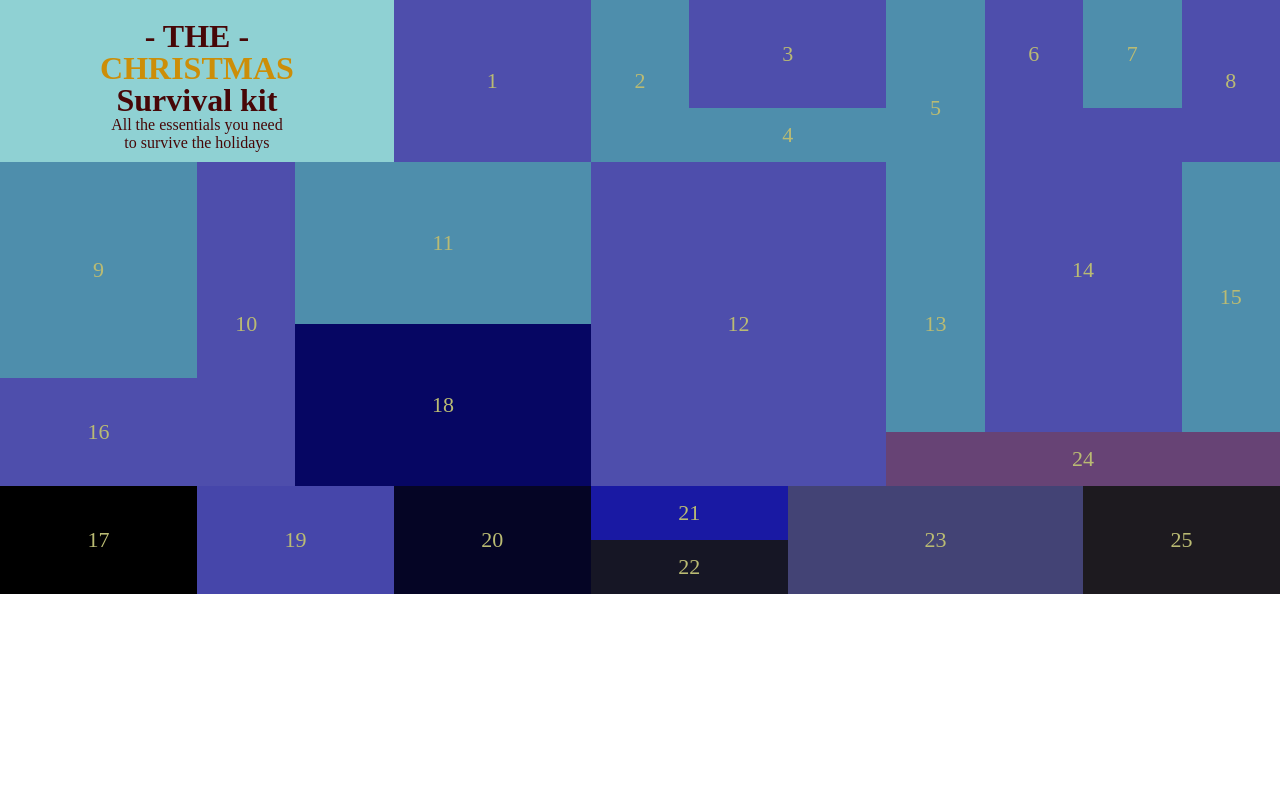
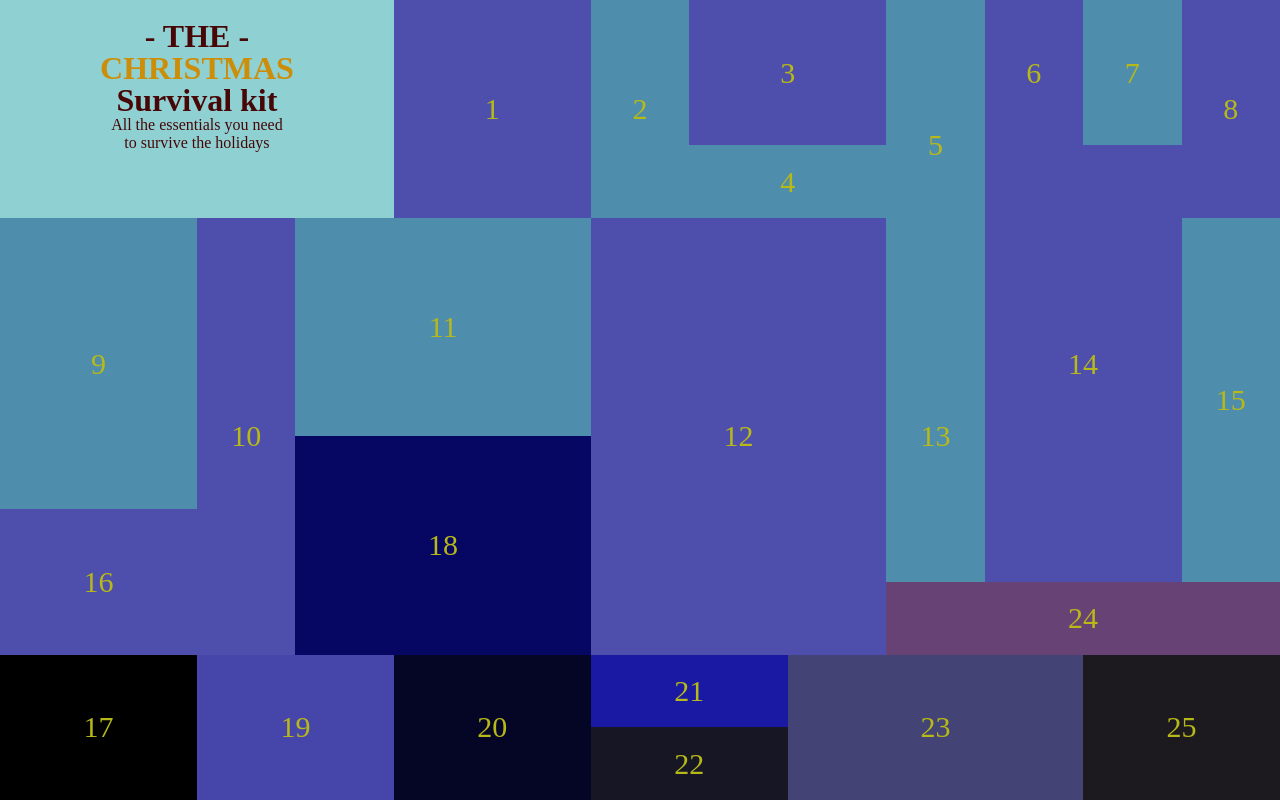
Before and after one commit to FedericaI7/AdventCalendar, a React (Vite) app: page / in a window 1280 px wide. Built offline with nearby package versions, Linux system fonts and the light colour scheme; a web font is replaced by a local one.

Commit message:
Style: add media query

```diff
--- a/src/components/boxes/index.css
+++ b/src/components/boxes/index.css
@@ -1,44 +1,41 @@
 @import url("https://fonts.googleapis.com/css2?family=Noto+Sans:wght@400;500;600;700;800&display=swap");
 
 .Boxes {
-  display: grid;
-  /* grid-template-columns: 80px repeat(12, 1fr); */
-  grid-template-rows: repeat(11, 1fr);
-  grid-template-columns: repeat(13, 1fr);
-  grid-template-rows: repeat(11, 1fr);
-  height: 100%;
-  width: 100%;
+  display: flex;
+  flex-direction: column;
+  flex-wrap: wrap;
 }
 
 .Boxes__text {
-  grid-row: 1 / 4;
-  grid-column: 1 / 5;
+  /* display: flex; */
+  justify-content: center;
+  align-items: center;
   background-color: rgb(143, 209, 211);
   color: rgb(71, 7, 7);
   padding: 10px;
   text-align: center;
 }
 
+/* Modal Card Open */
+
 .Gift {
-  position: absolute;
-  top: 0;
-  left: 0;
+  position: fixed;
   width: 100%;
-  height: 100%;
   display: flex;
   align-items: center;
   justify-content: center;
-  /* background: rgba(0, 0, 0, 0.5); */
 }
 
 .Gift__card {
   background-color: rgb(211, 167, 167);
   padding: 40px;
   display: flex;
+  flex-direction: column;
+  align-items: center;
   gap: 30px;
   width: 50rem;
+  max-width: 90%; /* Aggiungi questa regola per mantenere la larghezza massima del 90% della finestra */
   overflow: auto;
-  position: relative;
 }
 
 .Gift__card p {
@@ -48,8 +45,8 @@
 
 .Gift__close {
   position: absolute;
-  top: 8px;
-  right: 10px;
+  top: 2px;
+  right: 40px;
   color: rgb(0, 0, 0);
   font-weight: bold;
   font-size: 25px;
@@ -62,6 +59,8 @@
   object-fit: cover;
 }
 
+/* End Modal Card */
+
 .Boxes__text h1 {
   padding-top: 10px;
   line-height: 32px;
@@ -72,13 +71,12 @@
 }
 
 .box {
-  display: flex;
-  justify-content: center;
-  align-items: center;
   cursor: pointer;
   font-size: 22px;
-  color: rgb(186, 187, 115);
+  color: rgb(183, 185, 24);
   border: none;
+  max-width: 100%;
+  height: 9.375rem;
 }
 
 .box__1 {
@@ -227,3 +225,57 @@
   grid-column: 12/ 14;
   background-color: rgb(29, 26, 31);
 }
+
+@media only screen and (min-width: 600px) {
+  .Boxes {
+    display: grid;
+    grid-template-rows: repeat(11, minmax(40px, 1fr));
+    grid-template-columns: repeat(13, minmax(80px, 1fr));
+    height: 100vh;
+    width: 100%;
+  }
+  .Boxes__text {
+    grid-row: 1 / 4;
+    grid-column: 1 / 5;
+    background-color: rgb(143, 209, 211);
+    padding: 10px;
+    text-align: center;
+  }
+  .box {
+    font-size: 30px;
+    height: auto;
+  }
+
+  .Gift {
+    position: absolute;
+    top: 0;
+    left: 0;
+    width: 100%;
+    height: 100%;
+    display: flex;
+    align-items: center;
+    justify-content: center;
+    /* background: rgba(0, 0, 0, 0.5); */
+  }
+  .Gift__card {
+    background-color: rgb(211, 167, 167);
+    padding: 40px;
+    display: flex;
+    align-items: flex-start;
+    flex-direction: row;
+    gap: 30px;
+    width: 50rem;
+    overflow: auto;
+    position: relative;
+  }
+  .Gift__close {
+    position: absolute;
+    top: 8px;
+    right: 20px;
+    color: rgb(0, 0, 0);
+    font-weight: bold;
+    font-size: 25px;
+    cursor: pointer;
+    z-index: 4;
+  }
+}
```
